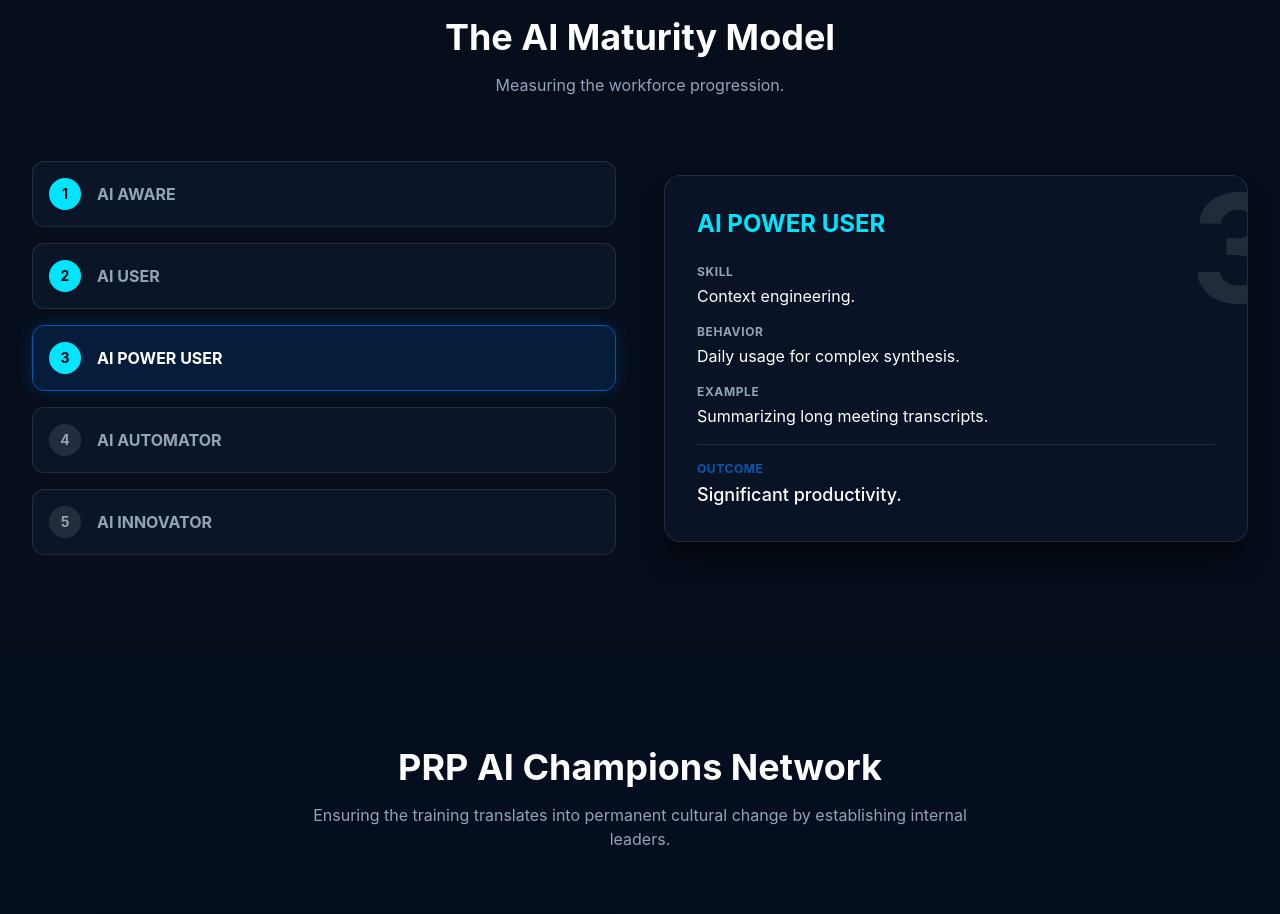
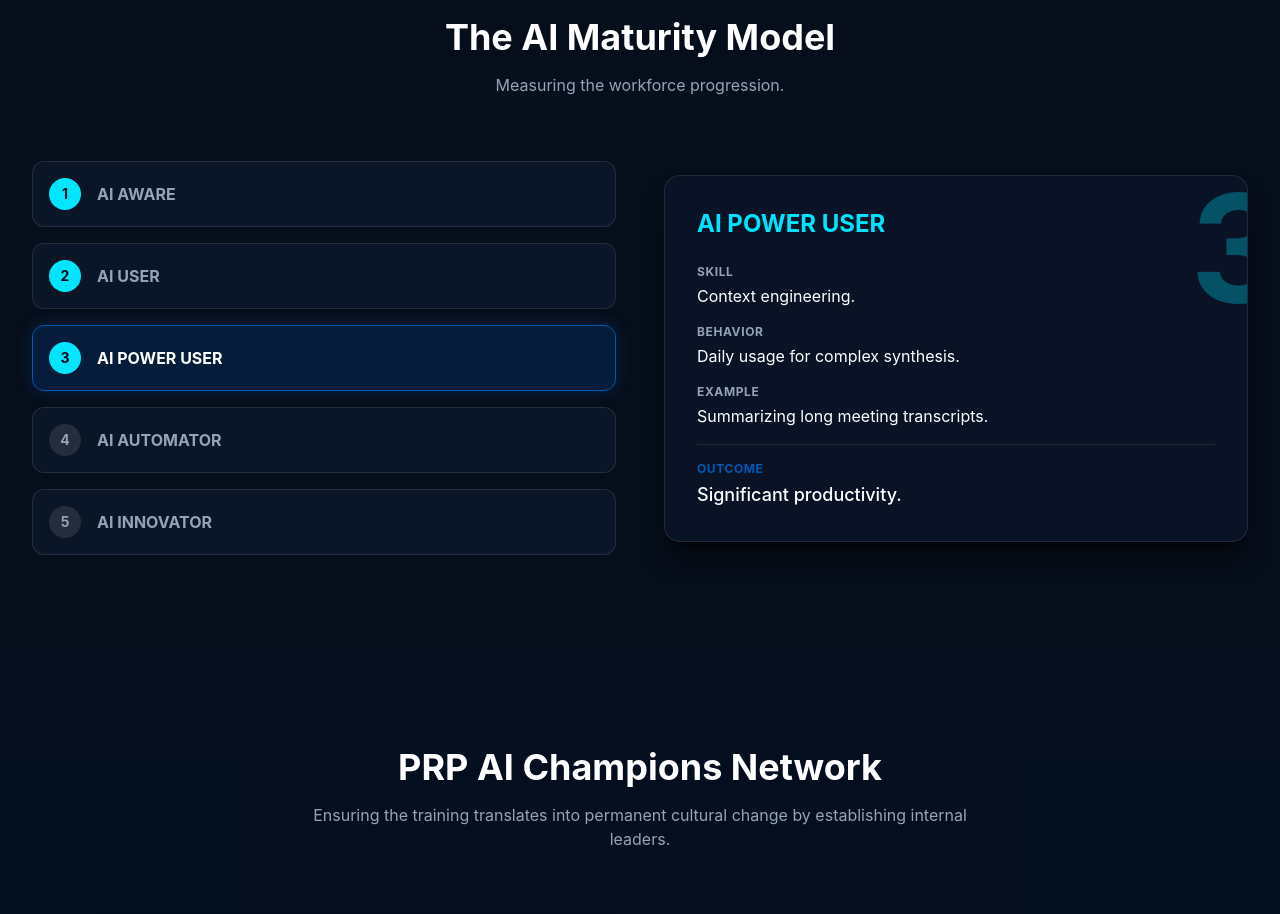
Before and after one commit to pruthvirajtarode/PRP-AI-Workforce-Accelerator-Proposal, a React (Vite) app in the folder webapp/: page / in a window 1280 px wide. Shown: the part 10420-11334 px from the top of the page. Built offline with nearby package versions, Linux system fonts and the light colour scheme.

Commit message:
style: further increase number visibility with secondary color

```diff
--- a/webapp/src/components/AIMaturity.tsx
+++ b/webapp/src/components/AIMaturity.tsx
@@ -60,7 +60,7 @@ const AIMaturity = () => {
                   transition={{ duration: 0.3 }}
                   className="glass-card p-8 border-secondary/30 bg-secondary/5 relative overflow-hidden h-full min-h-[300px]"
                 >
-                  <div className="absolute -top-10 -right-10 text-[150px] font-bold text-white/10 pointer-events-none select-none">
+                  <div className="absolute -top-10 -right-10 text-[150px] font-bold text-secondary/30 pointer-events-none select-none">
                     {lvl.level}
                   </div>
 
```
